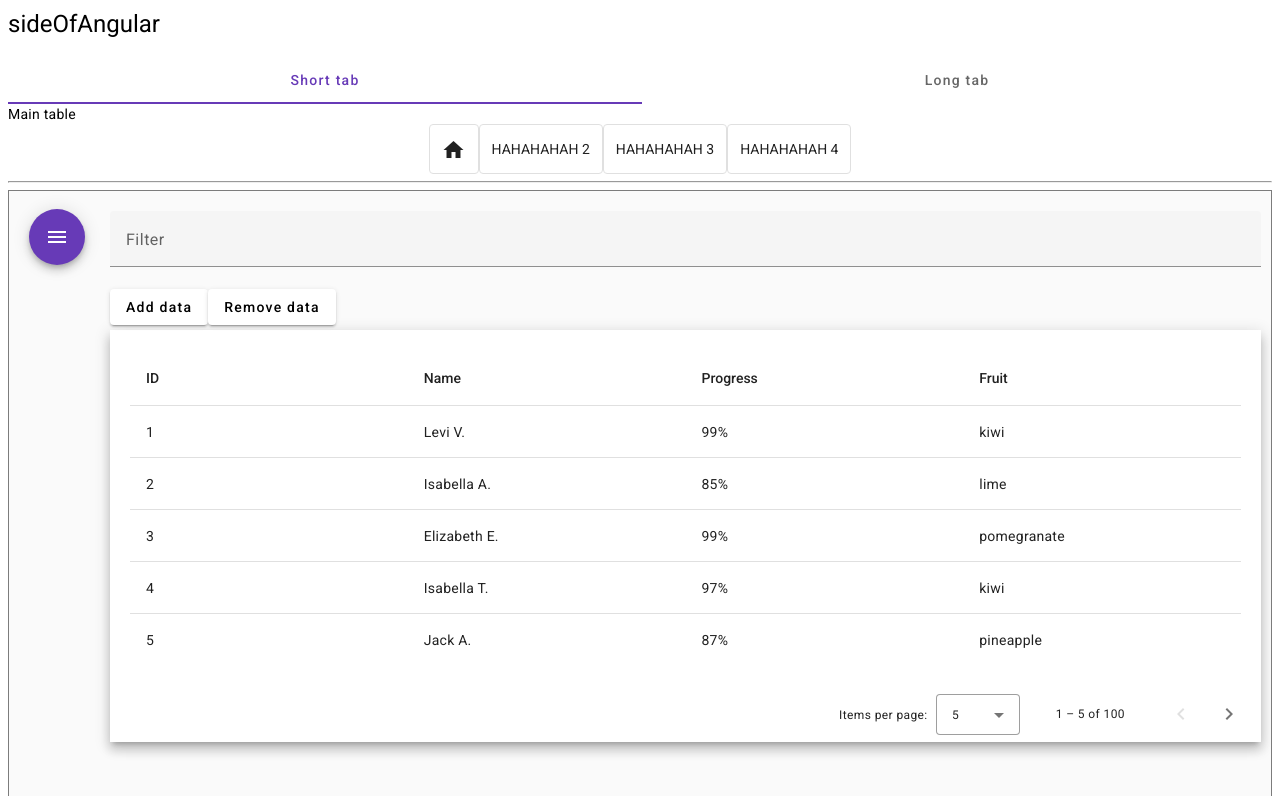
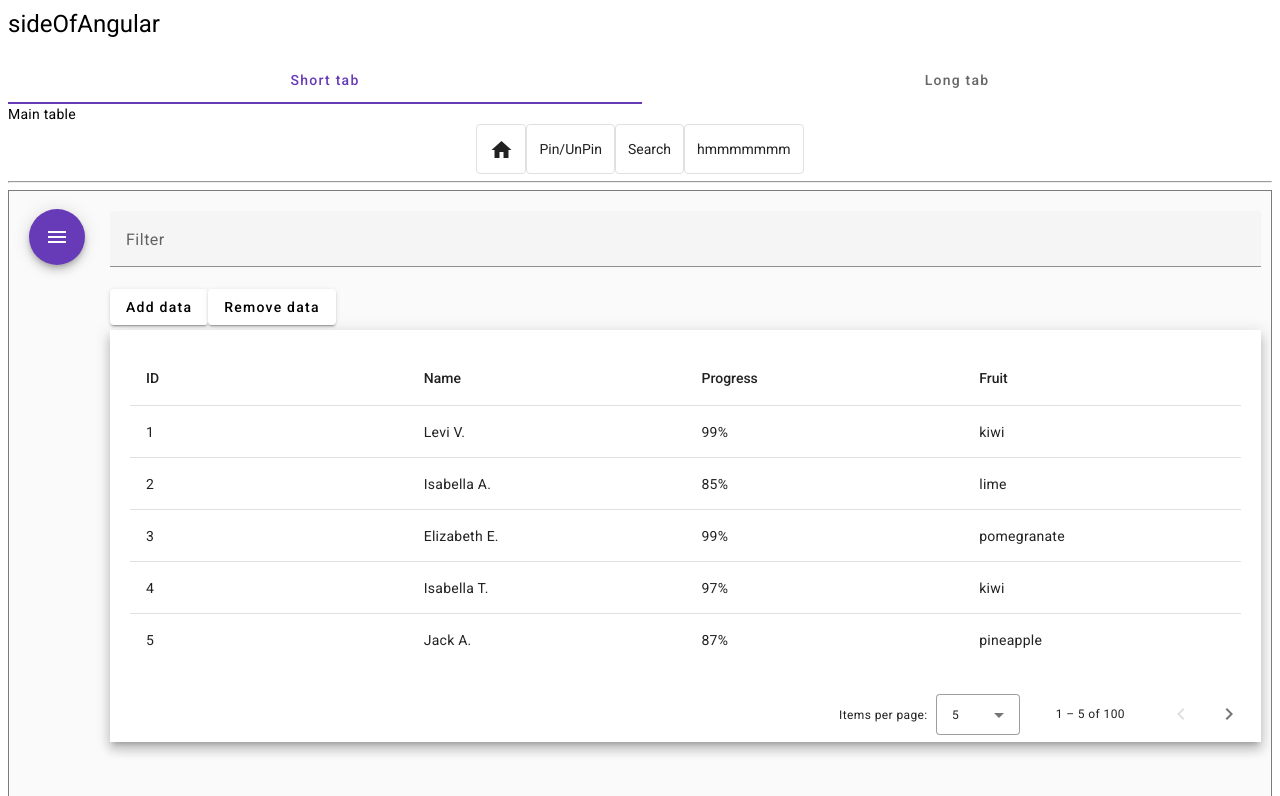
Before and after one commit to NineTailSecurity/Health-X, an Angular app: page / in a window 1280 px wide. Shown: the top 796 px of the page. Built offline with nearby package versions, Linux system fonts and the light colour scheme.

Commit message:
removed excess text reward

```diff
--- a/src/app/main-table/main-table.component.html
+++ b/src/app/main-table/main-table.component.html
@@ -2,9 +2,9 @@
     <!-- Center button bar -->
     <mat-button-toggle> <mat-icon aria-hidden="false" aria-label="Example home icon"
             fontIcon="home"></mat-icon></mat-button-toggle>
-    <mat-button-toggle> HAHAHAHAH 2 </mat-button-toggle>
-    <mat-button-toggle> HAHAHAHAH 3 </mat-button-toggle>
-    <mat-button-toggle> HAHAHAHAH 4 </mat-button-toggle>
+    <mat-button-toggle> Pin/UnPin </mat-button-toggle>
+    <mat-button-toggle> Search </mat-button-toggle>
+    <mat-button-toggle> hmmmmmmm </mat-button-toggle>
 </div>
 <hr />
 <mat-drawer-container class="sidenav-container" autosize>
```
